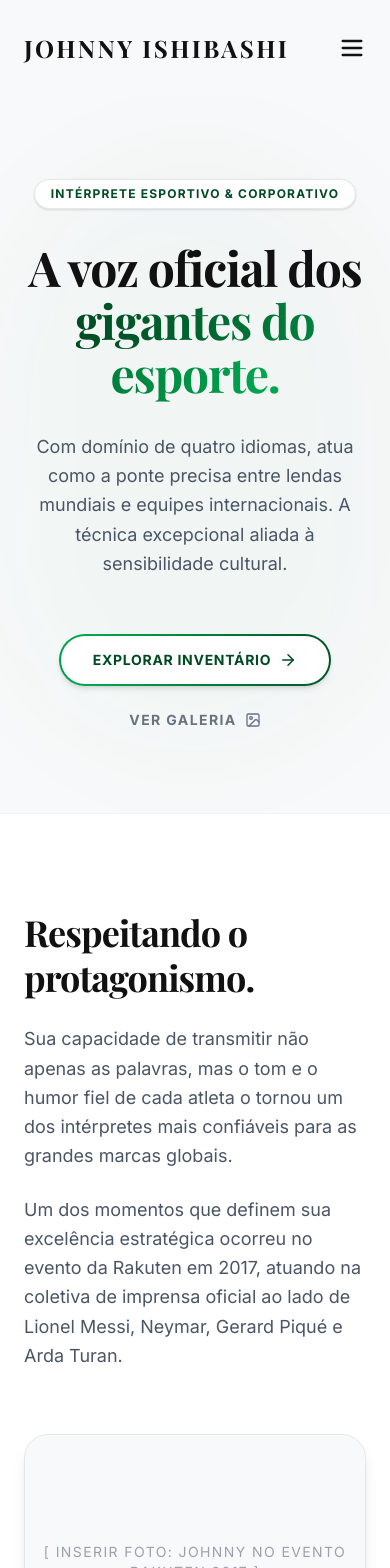
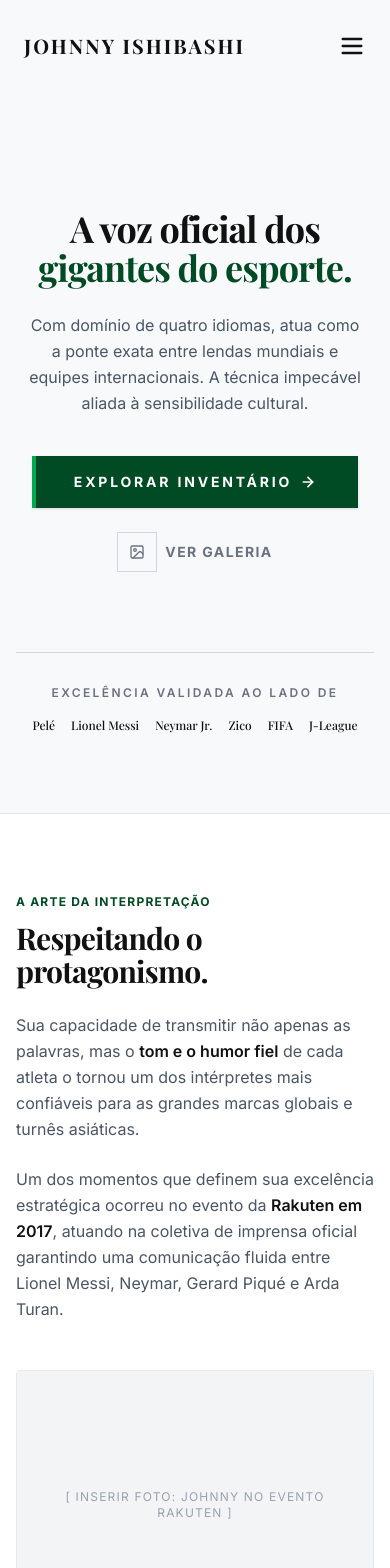
Before and after one commit to mrsaoc/johnny-ishibashi, a Next.js app: page / in a window 390 px wide. Shown: the top 1568 px of the page. Built offline with nearby package versions, Linux system fonts and the light colour scheme; a web font is replaced by a local one.

Commit message:
mobile design

```diff
--- a/src/app/page.tsx
+++ b/src/app/page.tsx
@@ -5,87 +5,114 @@ export default function HomePage() {
   return (
       <div className="flex flex-col items-center w-full">
 
-        {/* Hero Section - A Primeira Impressão */}
-        <section className="relative w-full min-h-[85vh] flex flex-col items-center justify-center px-6 py-20 overflow-hidden">
+        {/* Hero Section */}
+        <section className="relative w-full min-h-[85vh] flex flex-col items-center justify-center px-4 sm:px-6 pt-24 sm:pt-32 pb-16 sm:pb-20 bg-[#F8F9FA]">
 
-          {/* Elemento de fundo sutil para dar profundidade (Glow Verde Verdy) */}
-          <div className="absolute inset-0 z-0 pointer-events-none flex items-center justify-center">
-            <div className="w-[600px] h-[600px] bg-gradient-to-tr from-[#00A850]/5 to-[#004B23]/5 rounded-full blur-3xl opacity-60"></div>
-          </div>
+          <div className="relative z-10 max-w-5xl mx-auto text-center flex flex-col items-center gap-6 sm:gap-8">
 
-          <div className="relative z-10 max-w-5xl mx-auto text-center flex flex-col items-center gap-8">
-
-            {/* Badge de Especialidade */}
-            <span className="inline-block py-1.5 px-4 rounded-full bg-white border border-gray-200 text-[#004B23] text-xs md:text-sm font-bold tracking-widest uppercase shadow-sm">
-            Intérprete Esportivo & Corporativo
-          </span>
-
-            {/* Título Principal de Impacto */}
-            <h1 className="font-serif text-5xl md:text-7xl lg:text-8xl font-bold text-[#111111] leading-[1.1] tracking-tight">
+            <h1 className="font-serif text-4xl sm:text-5xl md:text-7xl lg:text-8xl font-bold text-[#111111] leading-[1.1] tracking-tight">
               A voz oficial dos <br />
-              <span className="text-transparent bg-clip-text bg-gradient-to-r from-[#004B23] to-[#00A850]">
+              <span className="text-[#004B23]">
               gigantes do esporte.
             </span>
             </h1>
 
-            {/* Subtítulo / Resumo */}
-            <p className="max-w-3xl text-lg md:text-xl text-gray-600 font-sans leading-relaxed">
-              Com domínio de quatro idiomas, atua como a ponte precisa entre lendas mundiais e equipes internacionais. A técnica excepcional aliada à sensibilidade cultural.
+            <p className="max-w-2xl text-base sm:text-lg md:text-xl text-gray-600 font-sans leading-relaxed px-2">
+              Com domínio de quatro idiomas, atua como a ponte exata entre lendas mundiais e equipes internacionais. A técnica impecável aliada à sensibilidade cultural.
             </p>
 
-            {/* Call to Actions (CTAs) */}
-            <div className="mt-6 flex flex-col sm:flex-row items-center gap-6">
+            <div className="mt-4 flex flex-col sm:flex-row items-center gap-4 sm:gap-6 w-full sm:w-auto px-4 sm:px-0">
+
               <Link
                   href="/inventario"
-                  className="group relative inline-flex items-center justify-center overflow-hidden rounded-full p-[2px] focus:outline-none shadow-md"
+                  className="group relative inline-flex items-center justify-center gap-3 bg-[#004B23] text-white w-full sm:w-auto px-8 py-4 text-sm font-bold uppercase tracking-[0.2em] overflow-hidden transition-all duration-300 shadow-sm hover:shadow-lg"
               >
-                {/* Gradiente animado simulando a camisa */}
-                <span className="absolute inset-0 bg-gradient-to-r from-[#00A850] via-[#004B23] to-[#00A850] animate-gradient-x transition-all duration-500"></span>
+                <span className="absolute inset-y-0 left-0 w-[4px] bg-[#00A850] transition-all duration-300 group-hover:w-full group-hover:opacity-10"></span>
+                <span className="absolute inset-y-0 left-0 w-[4px] bg-[#00A850]"></span>
 
-                <span className="relative flex items-center gap-2 rounded-full bg-white px-8 py-3.5 text-sm font-bold uppercase tracking-wider text-[#004B23] transition-colors duration-300 group-hover:bg-transparent group-hover:text-white">
+                <span className="relative z-10 flex items-center gap-2">
                 Explorar Inventário
-                <svg xmlns="http://www.w3.org/2000/svg" width="18" height="18" viewBox="0 0 24 24" fill="none" stroke="currentColor" strokeWidth="2" strokeLinecap="round" strokeLinejoin="round" className="transition-transform group-hover:translate-x-1">
+                <svg xmlns="http://www.w3.org/2000/svg" width="16" height="16" viewBox="0 0 24 24" fill="none" stroke="currentColor" strokeWidth="2.5" strokeLinecap="round" strokeLinejoin="round" className="transition-transform duration-300 group-hover:translate-x-1">
                   <path d="M5 12h14"></path>
                   <path d="m12 5 7 7-7 7"></path>
                 </svg>
               </span>
               </Link>
 
-              <Link href="/galeria" className="text-sm font-bold uppercase tracking-widest text-gray-500 hover:text-[#111111] transition-colors flex items-center gap-2">
-                Ver Galeria
-                <svg xmlns="http://www.w3.org/2000/svg" width="16" height="16" viewBox="0 0 24 24" fill="none" stroke="currentColor" strokeWidth="2" strokeLinecap="round" strokeLinejoin="round">
+              <Link href="/galeria" className="group text-sm font-bold uppercase tracking-widest text-gray-500 hover:text-[#111111] transition-colors flex items-center justify-center gap-2 w-full sm:w-auto py-2">
+              <span className="relative flex items-center justify-center w-10 h-10 border border-gray-300 group-hover:border-[#111111] transition-colors">
+                 <svg xmlns="http://www.w3.org/2000/svg" width="16" height="16" viewBox="0 0 24 24" fill="none" stroke="currentColor" strokeWidth="2" strokeLinecap="round" strokeLinejoin="round" className="group-hover:scale-110 transition-transform">
                   <rect width="18" height="18" x="3" y="3" rx="2" ry="2"></rect>
                   <circle cx="9" cy="9" r="2"></circle>
                   <path d="m21 15-3.086-3.086a2 2 0 0 0-2.828 0L6 21"></path>
                 </svg>
+              </span>
+                Ver Galeria
               </Link>
             </div>
+
+            {/* Prova Social */}
+            <div className="mt-12 sm:mt-16 pt-8 border-t border-gray-300 w-full max-w-3xl flex flex-col gap-4">
+              <p className="text-xs uppercase tracking-[0.2em] font-semibold text-gray-500">Excelência validada ao lado de</p>
+              <div className="flex flex-wrap justify-center gap-x-4 sm:gap-x-8 gap-y-3 sm:gap-y-4 text-xs sm:text-sm md:text-base font-serif font-medium text-[#111111] px-4">
+                <span>Pelé</span>
+                <span className="text-gray-300 hidden sm:inline">•</span>
+                <span>Lionel Messi</span>
+                <span className="text-gray-300 hidden sm:inline">•</span>
+                <span>Neymar Jr.</span>
+                <span className="text-gray-300 hidden sm:inline">•</span>
+                <span>Zico</span>
+                <span className="text-gray-300 hidden sm:inline">•</span>
+                <span>FIFA</span>
+                <span className="text-gray-300 hidden sm:inline">•</span>
+                <span>J-League</span>
+              </div>
+            </div>
+
           </div>
         </section>
 
-        {/* Seção de Autoridade - O Caso Rakuten 2017 */}
-        <section className="w-full bg-white py-24 px-6 border-t border-gray-100">
-          <div className="max-w-6xl mx-auto grid grid-cols-1 md:grid-cols-2 gap-16 items-center">
+        {/* Seção Rakuten */}
+        <section className="w-full bg-[#FFFFFF] py-20 sm:py-32 px-4 sm:px-6 border-t border-gray-200">
+          <div className="max-w-7xl mx-auto grid grid-cols-1 lg:grid-cols-12 gap-12 sm:gap-16 items-center">
 
-            <div className="flex flex-col gap-6">
-              <h2 className="font-serif text-4xl md:text-5xl font-bold text-[#111111] leading-tight">
-                Respeitando o protagonismo.
-              </h2>
-              <p className="text-gray-600 font-sans text-lg leading-relaxed">
-                Sua capacidade de transmitir não apenas as palavras, mas o tom e o humor fiel de cada atleta o tornou um dos intérpretes mais confiáveis para as grandes marcas globais.
+            <div className="lg:col-span-5 flex flex-col gap-6 sm:gap-8">
+              <div className="flex flex-col gap-3 sm:gap-4">
+              <span className="text-[#004B23] font-sans font-bold text-xs sm:text-sm uppercase tracking-widest">
+                A Arte da Interpretação
+              </span>
+                <h2 className="font-serif text-3xl sm:text-4xl md:text-5xl lg:text-6xl font-bold text-[#111111] leading-[1.1]">
+                  Respeitando o protagonismo.
+                </h2>
+              </div>
+
+              <p className="text-gray-600 font-sans text-base sm:text-lg leading-relaxed">
+                Sua capacidade de transmitir não apenas as palavras, mas o <strong className="text-[#111111] font-semibold">tom e o humor fiel</strong> de cada atleta o tornou um dos intérpretes mais confiáveis para as grandes marcas globais e turnês asiáticas.
               </p>
-              <p className="text-gray-600 font-sans text-lg leading-relaxed">
-                Um dos momentos que definem sua excelência estratégica ocorreu no evento da Rakuten em 2017, atuando na coletiva de imprensa oficial ao lado de Lionel Messi, Neymar, Gerard Piqué e Arda Turan.
+
+              <p className="text-gray-600 font-sans text-base sm:text-lg leading-relaxed">
+                Um dos momentos que definem sua excelência estratégica ocorreu no evento da <strong className="text-[#111111] font-semibold">Rakuten em 2017</strong>, atuando na coletiva de imprensa oficial garantindo uma comunicação fluida entre Lionel Messi, Neymar, Gerard Piqué e Arda Turan.
               </p>
             </div>
 
-            {/* Espaço reservado para a foto histórica do evento */}
-            <div className="relative aspect-[4/3] w-full bg-[#F8F9FA] border border-gray-200 rounded-3xl overflow-hidden shadow-lg group flex items-center justify-center">
-              <div className="text-gray-400 font-sans text-sm tracking-widest uppercase text-center px-4">
-                [ Inserir Foto: Johnny no evento Rakuten 2017 ]
+            <div className="lg:col-span-7 relative pb-12 sm:pb-0">
+
+              <div className="relative aspect-[4/3] md:aspect-[16/10] w-full bg-[#F8F9FA] rounded-sm border border-gray-200 overflow-hidden">
+                <div className="absolute inset-0 flex items-center justify-center bg-gray-100">
+                <span className="text-gray-400 font-sans text-xs sm:text-sm tracking-widest uppercase px-4 text-center">
+                  [ Inserir Foto: Johnny no evento Rakuten ]
+                </span>
+                </div>
               </div>
-              {/* Efeito sutil de hover na imagem quando ela existir */}
-              <div className="absolute inset-0 bg-gradient-to-t from-black/10 to-transparent opacity-0 group-hover:opacity-100 transition-opacity duration-500"></div>
+
+              {/* Card Flutuante Ajustado para Mobile */}
+              <div className="absolute -bottom-6 left-1/2 -translate-x-1/2 w-[calc(100%-2rem)] sm:w-auto sm:translate-x-0 sm:-bottom-10 sm:-left-10 bg-white p-5 sm:p-8 border border-gray-200 max-w-sm z-20 shadow-md">
+                <div className="w-8 sm:w-10 h-1 bg-[#004B23] mb-4 sm:mb-6"></div>
+                <p className="font-serif text-base sm:text-lg md:text-xl text-[#111111] italic leading-tight">
+                  "Não basta traduzir as palavras. É preciso reproduzir fielmente a personalidade de cada lenda."
+                </p>
+              </div>
+
             </div>
 
           </div>
--- a/src/components/Header.tsx
+++ b/src/components/Header.tsx
@@ -2,63 +2,92 @@
 
 import React, { useState, useEffect } from 'react';
 import Link from 'next/link';
+import { usePathname } from 'next/navigation';
 
 export default function Header() {
     const [isScrolled, setIsScrolled] = useState(false);
+    const [isMobileMenuOpen, setIsMobileMenuOpen] = useState(false);
+    const pathname = usePathname();
 
-    // Efeito para detectar o scroll e aplicar o "Floating Glass"
     useEffect(() => {
         const handleScroll = () => {
-            setIsScrolled(window.scrollY > 20);
+            setIsScrolled(window.scrollY > 10);
         };
         window.addEventListener('scroll', handleScroll);
         return () => window.removeEventListener('scroll', handleScroll);
     }, []);
 
+    // Bloqueia o scroll da página quando o menu mobile está aberto
+    useEffect(() => {
+        if (isMobileMenuOpen) {
+            document.body.style.overflow = 'hidden';
+        } else {
+            document.body.style.overflow = 'unset';
+        }
+    }, [isMobileMenuOpen]);
+
+    const isActive = (path: string) => pathname === path;
+
+    const closeMobileMenu = () => setIsMobileMenuOpen(false);
+
     return (
         <header
-            className={`fixed top-0 left-0 right-0 z-50 transition-all duration-500 ${
-                isScrolled
-                    ? 'bg-[#F8F9FA]/85 backdrop-blur-md shadow-sm py-4'
-                    : 'bg-transparent py-8'
+            className={`fixed top-0 left-0 right-0 z-50 transition-all duration-300 ${
+                isScrolled || isMobileMenuOpen
+                    ? 'bg-white shadow-sm py-4 border-b border-gray-200'
+                    : 'bg-[#F8F9FA] py-6 md:py-8'
             }`}
         >
             <div className="max-w-7xl mx-auto px-6 flex items-center justify-between">
 
-                {/* Logo / Nome - Fonte Serifada para Autoridade */}
                 <Link
                     href="/"
-                    className="font-serif text-2xl md:text-3xl font-bold tracking-widest text-[#111111] hover:text-[#004B23] transition-colors"
+                    onClick={closeMobileMenu}
+                    className="font-serif text-xl sm:text-2xl md:text-3xl font-bold tracking-widest text-[#111111] hover:text-[#004B23] transition-colors relative z-50"
                 >
                     JOHNNY ISHIBASHI
                 </Link>
 
-                {/* Navegação Desktop - Fonte Sans-Serif Limpa */}
+                {/* Navegação Desktop */}
                 <nav className="hidden md:flex items-center gap-10">
-                    <Link href="/" className="text-sm font-semibold uppercase tracking-wider text-gray-500 hover:text-[#111111] transition-colors">
+                    <Link
+                        href="/"
+                        className={`text-sm font-bold uppercase tracking-widest transition-colors ${
+                            isActive('/') ? 'text-[#004B23]' : 'text-gray-500 hover:text-[#111111]'
+                        }`}
+                    >
                         Início
                     </Link>
-                    <Link href="/inventario" className="text-sm font-semibold uppercase tracking-wider text-gray-500 hover:text-[#111111] transition-colors">
+                    <Link
+                        href="/inventario"
+                        className={`text-sm font-bold uppercase tracking-widest transition-colors ${
+                            isActive('/inventario') ? 'text-[#004B23]' : 'text-gray-500 hover:text-[#111111]'
+                        }`}
+                    >
                         Inventário
                     </Link>
-                    <Link href="/galeria" className="text-sm font-semibold uppercase tracking-wider text-gray-500 hover:text-[#111111] transition-colors">
+                    <Link
+                        href="/galeria"
+                        className={`text-sm font-bold uppercase tracking-widest transition-colors ${
+                            isActive('/galeria') ? 'text-[#004B23]' : 'text-gray-500 hover:text-[#111111]'
+                        }`}
+                    >
                         Galeria
                     </Link>
                 </nav>
 
-                {/* Call to Action (Botão Verdy) */}
+                {/* Call to Action Desktop */}
                 <div className="hidden md:block">
                     <Link
-                        href="#contato"
-                        className="group relative inline-flex items-center justify-center overflow-hidden rounded-full p-[2px] focus:outline-none"
+                        href="https://wa.me/5513996988700"
+                        target="_blank"
+                        rel="noopener noreferrer"
+                        className="group relative inline-flex items-center gap-2 bg-[#004B23] text-white px-6 py-2.5 text-xs font-bold uppercase tracking-[0.15em] overflow-hidden transition-all duration-300 shadow-sm hover:shadow-md"
                     >
-                        {/* Gradiente animado no fundo simulando a camisa */}
-                        <span className="absolute inset-0 bg-gradient-to-r from-[#00A850] via-[#004B23] to-[#00A850] animate-gradient-x transition-all duration-500"></span>
-
-                        {/* Área interna do botão */}
-                        <span className="relative flex items-center gap-2 rounded-full bg-[#F8F9FA] px-6 py-2.5 text-sm font-bold uppercase tracking-wider text-[#004B23] transition-colors duration-300 group-hover:bg-transparent group-hover:text-white">
+                        <span className="absolute bottom-0 left-0 w-full h-[3px] bg-[#00A850] transform translate-y-[1px] group-hover:translate-y-0 transition-transform duration-300"></span>
+                        <span className="relative z-10 flex items-center gap-2">
               Falar com Johnny
-              <svg xmlns="http://www.w3.org/2000/svg" width="16" height="16" viewBox="0 0 24 24" fill="none" stroke="currentColor" strokeWidth="2" strokeLinecap="round" strokeLinejoin="round" className="transition-transform group-hover:translate-x-1">
+              <svg xmlns="http://www.w3.org/2000/svg" width="14" height="14" viewBox="0 0 24 24" fill="none" stroke="currentColor" strokeWidth="2.5" strokeLinecap="round" strokeLinejoin="round" className="transition-transform duration-300 group-hover:translate-x-1">
                 <path d="M5 12h14"></path>
                 <path d="m12 5 7 7-7 7"></path>
               </svg>
@@ -66,16 +95,82 @@ export default function Header() {
                     </Link>
                 </div>
 
-                {/* Menu Mobile Toggle */}
-                <button className="md:hidden text-[#111111] focus:outline-none">
+                {/* Botão Menu Mobile */}
+                <button
+                    onClick={() => setIsMobileMenuOpen(!isMobileMenuOpen)}
+                    className="md:hidden text-[#111111] focus:outline-none hover:text-[#004B23] transition-colors relative z-50 p-2 -mr-2"
+                    aria-label="Toggle Menu"
+                >
                     <svg xmlns="http://www.w3.org/2000/svg" width="28" height="28" viewBox="0 0 24 24" fill="none" stroke="currentColor" strokeWidth="2" strokeLinecap="round" strokeLinejoin="round">
-                        <line x1="4" x2="20" y1="12" y2="12"></line>
-                        <line x1="4" x2="20" y1="6" y2="6"></line>
-                        <line x1="4" x2="20" y1="18" y2="18"></line>
+                        {isMobileMenuOpen ? (
+                            <>
+                                <line x1="18" y1="6" x2="6" y2="18"></line>
+                                <line x1="6" y1="6" x2="18" y2="18"></line>
+                            </>
+                        ) : (
+                            <>
+                                <line x1="4" x2="20" y1="12" y2="12"></line>
+                                <line x1="4" x2="20" y1="6" y2="6"></line>
+                                <line x1="4" x2="20" y1="18" y2="18"></line>
+                            </>
+                        )}
                     </svg>
                 </button>
 
             </div>
+
+            {/* Overlay Menu Mobile */}
+            <div
+                className={`fixed inset-0 bg-white z-40 flex flex-col pt-32 px-6 transition-all duration-300 md:hidden ${
+                    isMobileMenuOpen ? 'opacity-100 visible' : 'opacity-0 invisible pointer-events-none'
+                }`}
+            >
+                <nav className="flex flex-col gap-8">
+                    <Link
+                        href="/"
+                        onClick={closeMobileMenu}
+                        className={`text-2xl font-serif font-bold tracking-widest border-b border-gray-100 pb-4 ${
+                            isActive('/') ? 'text-[#004B23]' : 'text-[#111111]'
+                        }`}
+                    >
+                        Início
+                    </Link>
+                    <Link
+                        href="/inventario"
+                        onClick={closeMobileMenu}
+                        className={`text-2xl font-serif font-bold tracking-widest border-b border-gray-100 pb-4 ${
+                            isActive('/inventario') ? 'text-[#004B23]' : 'text-[#111111]'
+                        }`}
+                    >
+                        Inventário
+                    </Link>
+                    <Link
+                        href="/galeria"
+                        onClick={closeMobileMenu}
+                        className={`text-2xl font-serif font-bold tracking-widest border-b border-gray-100 pb-4 ${
+                            isActive('/galeria') ? 'text-[#004B23]' : 'text-[#111111]'
+                        }`}
+                    >
+                        Galeria
+                    </Link>
+                </nav>
+
+                <div className="mt-12">
+                    <Link
+                        href="https://wa.me/5513996988700"
+                        target="_blank"
+                        rel="noopener noreferrer"
+                        className="flex items-center justify-center gap-3 bg-[#004B23] text-white w-full py-4 text-sm font-bold uppercase tracking-[0.2em] shadow-md"
+                    >
+                        Falar com Johnny
+                        <svg xmlns="http://www.w3.org/2000/svg" width="16" height="16" viewBox="0 0 24 24" fill="none" stroke="currentColor" strokeWidth="2.5" strokeLinecap="round" strokeLinejoin="round">
+                            <path d="M5 12h14"></path>
+                            <path d="m12 5 7 7-7 7"></path>
+                        </svg>
+                    </Link>
+                </div>
+            </div>
+
         </header>
     );
 }
```
Also changed, not shown: src/app/galeria/page.tsx (+24 -28 lines), src/app/inventario/page.tsx (+19 -28 lines), src/components/Footer.tsx (+10 -15 lines).
